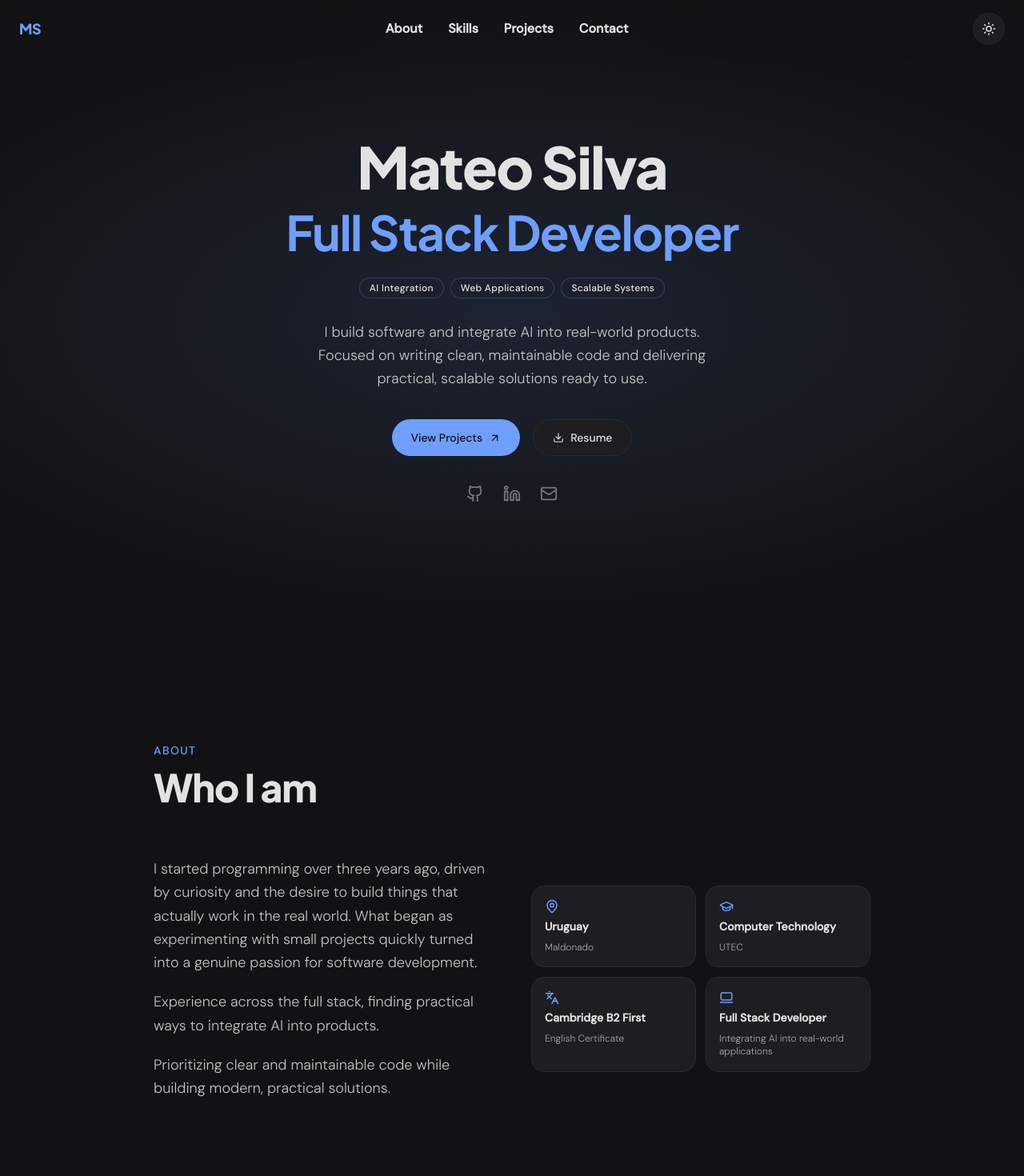
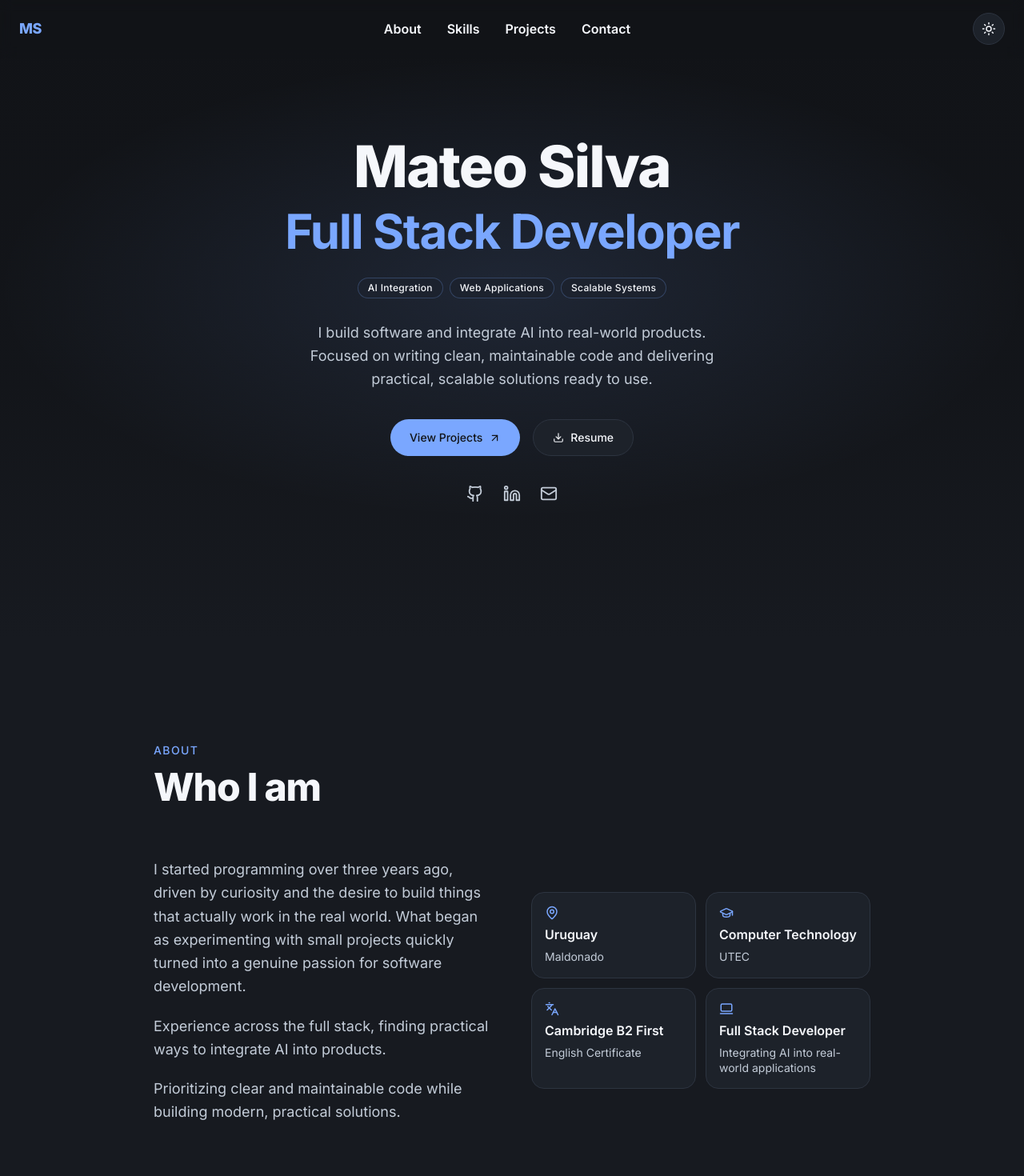
Before and after one commit to silva-mateo/silva-mateo.github.io, a React (Vite) app: page / in a window 1280 px wide. Shown: the top 1470 px of the page at 80% size. Built offline with nearby package versions, Linux system fonts and the light colour scheme.

Commit message:
feat: refactor theme context and improve styling across components

```diff
--- a/index.html
+++ b/index.html
@@ -12,7 +12,6 @@
     />
     <meta name="author" content="Mateo Silva" />
 
-    <!-- Open Graph -->
     <meta property="og:title" content="Mateo Silva | Full Stack Developer" />
     <meta
       property="og:description"
@@ -24,7 +23,7 @@
     <link rel="preconnect" href="https://fonts.googleapis.com" />
     <link rel="preconnect" href="https://fonts.gstatic.com" crossorigin />
     <link
-      href="https://fonts.googleapis.com/css2?family=Plus+Jakarta+Sans:wght@300;400;500;600;700;800&family=DM+Sans:ital,opsz,wght@0,9..40,300;0,9..40,400;0,9..40,500;1,9..40,300&display=swap"
+      href="https://fonts.googleapis.com/css2?family=Inter:wght@400;500;600;700;800&display=swap"
       rel="stylesheet"
     />
   </head>
--- a/src/components/Navbar.tsx
+++ b/src/components/Navbar.tsx
@@ -1,5 +1,5 @@
 import { Sun, Moon, Menu, X } from "lucide-react";
-import { useTheme } from "../context/ThemeContext";
+import { useTheme } from "../context/themeContext";
 import { useEffect, useState } from "react";
 
 const links = [
--- a/src/context/ThemeContext.tsx
+++ b/src/context/ThemeContext.tsx
@@ -1,18 +1,9 @@
-import { createContext, useContext, useEffect, useState } from "react";
+import { useEffect, useState } from "react";
+import type { ReactNode } from "react";
+import { ThemeContext } from "./themeContext";
+import type { Theme } from "./themeContext";
 
-type Theme = "dark" | "light";
-
-interface ThemeContextType {
-  theme: Theme;
-  toggleTheme: () => void;
-}
-
-const ThemeContext = createContext<ThemeContextType>({
-  theme: "dark",
-  toggleTheme: () => {},
-});
-
-export const ThemeProvider = ({ children }: { children: React.ReactNode }) => {
+export const ThemeProvider = ({ children }: { children: ReactNode }) => {
   const [theme, setTheme] = useState<Theme>(() => {
     return (localStorage.getItem("theme") as Theme) || "dark";
   });
@@ -32,5 +23,3 @@ export const ThemeProvider = ({ children }: { children: React.ReactNode }) => {
     </ThemeContext.Provider>
   );
 };
-
-export const useTheme = () => useContext(ThemeContext);
--- /dev/null
+++ b/src/context/themeContext.ts
@@ -0,0 +1,15 @@
+import { createContext, useContext } from "react";
+
+export type Theme = "dark" | "light";
+
+export interface ThemeContextType {
+  theme: Theme;
+  toggleTheme: () => void;
+}
+
+export const ThemeContext = createContext<ThemeContextType>({
+  theme: "dark",
+  toggleTheme: () => {},
+});
+
+export const useTheme = () => useContext(ThemeContext);
--- a/src/index.css
+++ b/src/index.css
@@ -1,32 +1,32 @@
 @import "tailwindcss";
 
 :root {
-  --font-display: "Plus Jakarta Sans", sans-serif;
-  --font-body: "DM Sans", sans-serif;
+  --font-display: "Inter", sans-serif;
+  --font-body: "Inter", sans-serif;
 
   font-family: var(--font-body);
 }
 
 [data-theme="dark"] {
-  --bg-primary: #121214;
-  --bg-secondary: #1a1a1d;
-  --bg-card: #1e1e21;
-  --border: #2a2a2e;
-  --text-primary: #e2e2e2;
-  --text-secondary: #777780;
-  --accent: #6e9fff;
-  --accent-hover: #92b6ff;
+  --bg-primary: #111317;
+  --bg-secondary: #171a20;
+  --bg-card: #1d222a;
+  --border: #2d3440;
+  --text-primary: #f5f7fb;
+  --text-secondary: #c3ccd8;
+  --accent: #7aa7ff;
+  --accent-hover: #9bbdff;
 }
 
 [data-theme="light"] {
-  --bg-primary: #f5f5f7;
-  --bg-secondary: #ebebed;
+  --bg-primary: #f7f8fa;
+  --bg-secondary: #edf1f5;
   --bg-card: #ffffff;
-  --border: #d8d8dc;
-  --text-primary: #1a1a1a;
-  --text-secondary: #666670;
-  --accent: #3b6fd4;
-  --accent-hover: #2a5bbf;
+  --border: #d8dee8;
+  --text-primary: #111827;
+  --text-secondary: #3f4854;
+  --accent: #386fd8;
+  --accent-hover: #285bbd;
 }
 
 * {
@@ -40,6 +40,15 @@ body {
   background-color: var(--bg-primary);
   color: var(--text-primary);
   font-family: var(--font-body);
+  -webkit-font-smoothing: antialiased;
+  text-rendering: optimizeLegibility;
+  font-synthesis: none;
+}
+
+input::placeholder,
+textarea::placeholder {
+  color: var(--text-secondary);
+  opacity: 0.72;
 }
 
 html {
--- a/src/pages/About.tsx
+++ b/src/pages/About.tsx
@@ -28,7 +28,7 @@ const About = () => {
     <section
       id="about"
       className="flex items-center justify-center px-8 py-32"
-      style={{ backgroundColor: "var(--bg-primary)" }}
+      style={{ backgroundColor: "var(--bg-secondary)" }}
     >
       <div className="max-w-4xl w-full flex flex-col gap-16">
         <div>
@@ -52,8 +52,8 @@ const About = () => {
         <div className="grid md:grid-cols-2 gap-12 items-center">
           <div className="flex flex-col gap-5">
             <p
-              className="text-base md:text-lg font-light leading-relaxed"
-              style={{ color: "var(--text-primary)", opacity: 0.85 }}
+              className="text-base md:text-lg font-normal leading-relaxed"
+              style={{ color: "var(--text-secondary)" }}
             >
               I started programming over three years ago, driven by curiosity
               and the desire to build things that actually work in the real
@@ -61,15 +61,15 @@ const About = () => {
               turned into a genuine passion for software development.
             </p>
             <p
-              className="text-base md:text-lg font-light leading-relaxed"
-              style={{ color: "var(--text-primary)", opacity: 0.85 }}
+              className="text-base md:text-lg font-normal leading-relaxed"
+              style={{ color: "var(--text-secondary)" }}
             >
               Experience across the full stack, finding practical ways to
               integrate AI into products.
             </p>
             <p
-              className="text-base md:text-lg font-light leading-relaxed"
-              style={{ color: "var(--text-primary)", opacity: 0.85 }}
+              className="text-base md:text-lg font-normal leading-relaxed"
+              style={{ color: "var(--text-secondary)" }}
             >
               Prioritizing clear and maintainable code while building modern,
               practical solutions.
@@ -89,14 +89,14 @@ const About = () => {
               >
                 <span style={{ color: "var(--accent)" }}>{icon}</span>
                 <span
-                  className="text-sm font-semibold leading-tight"
+                  className="text-sm md:text-base font-semibold leading-tight"
                   style={{ color: "var(--text-primary)" }}
                 >
                   {title}
                 </span>
                 <span
-                  className="text-xs font-light leading-snug"
-                  style={{ color: "var(--text-primary)", opacity: 0.7 }}
+                  className="text-xs md:text-sm font-normal leading-snug"
+                  style={{ color: "var(--text-secondary)" }}
                 >
                   {description}
                 </span>
--- a/src/pages/Home.tsx
+++ b/src/pages/Home.tsx
@@ -40,8 +40,8 @@ const Home = () => {
     <main
       className="min-h-screen flex flex-col items-center justify-center px-8 py-32 text-center"
       style={{
-        backgroundColor: "var(--bg-primary)",
-        background: `radial-gradient(ellipse 70% 50% at 50% 50%, color-mix(in srgb, var(--accent) 12%, var(--bg-primary)) 0%, var(--bg-primary) 100%)`,
+        backgroundColor: "var(--bg-secondary)",
+        background: `radial-gradient(ellipse 70% 50% at 50% 45%, color-mix(in srgb, var(--accent) 12%, transparent) 0%, transparent 72%), linear-gradient(180deg, var(--bg-primary) 0%, color-mix(in srgb, var(--bg-primary) 70%, var(--bg-secondary)) 58%, var(--bg-secondary) 100%)`,
       }}
     >
       <div className="max-w-2xl w-full flex flex-col items-center gap-7">
@@ -85,8 +85,8 @@ const Home = () => {
         </div>
 
         <p
-          className="text-base md:text-lg font-light leading-relaxed max-w-lg"
-          style={{ color: "var(--text-primary)", opacity: 0.85 }}
+          className="text-base md:text-lg font-normal leading-relaxed max-w-lg"
+          style={{ color: "var(--text-secondary)" }}
         >
           I build software and integrate AI into real-world products. Focused on
           writing clean, maintainable code and delivering practical, scalable
```
